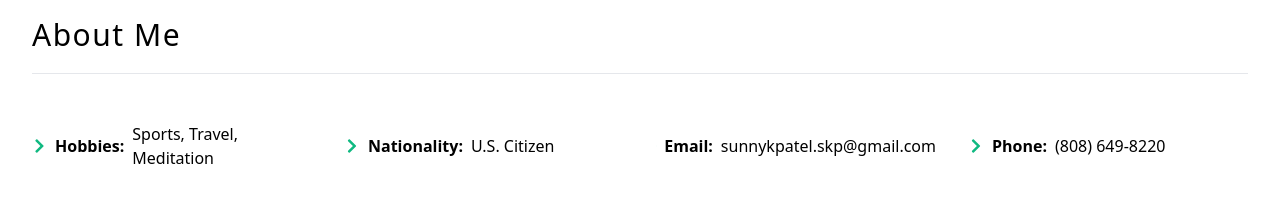
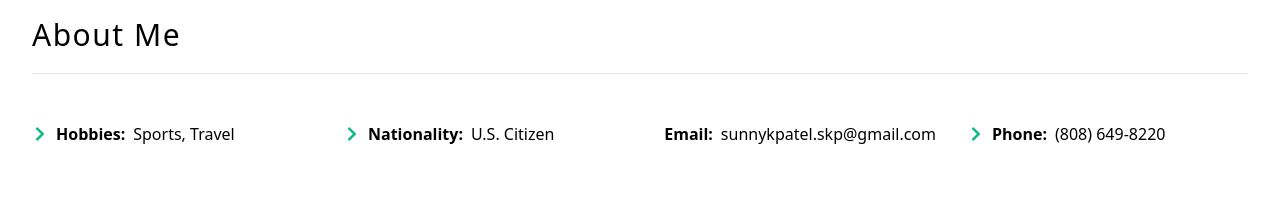
Before and after one commit to sun-n-y/webDevPortfolio, a React (Vite) app: page / in a window 1280 px wide. Shown: the part 1240-1460 px from the top of the page. Built offline with nearby package versions, Linux system fonts and the light colour scheme; no server answers; some icons are missing.

Commit message:
Update About.jsx

```diff
--- a/src/components/About.jsx
+++ b/src/components/About.jsx
@@ -17,7 +17,7 @@ const About = () => {
             Hobbies:
           </h4>
           <h4 className="dark:text-slate-400 duration-200">
-            Sports, Travel, Meditation
+            Sports, Travel
           </h4>
         </div>
         {/* <div className="div flex items-center  gap-2">
```
